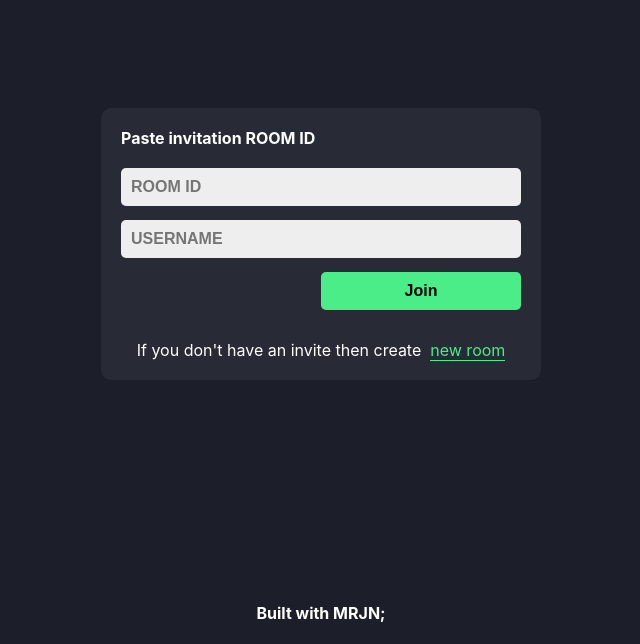
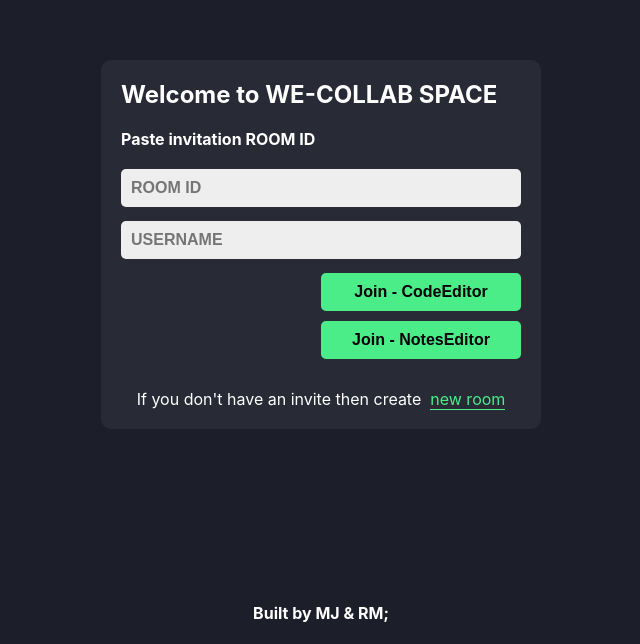
Before and after one commit to J-aswanth/Code_editor, a React (Create React App) app in the folder Projects/zcoder/: page / in a window 1280 px wide. Shown: the part 156-800 px from the top of the page, without its empty margins (319-959 px from the left). Built offline with nearby package versions, Linux system fonts and the light colour scheme.

Commit message:
added notes

```diff
--- a/Projects/zcoder/src/pages/Home.js
+++ b/Projects/zcoder/src/pages/Home.js
@@ -19,25 +19,50 @@ const Home = () => {
         toast.success('Created a new room');
     };
 
-    const joinRoom = () => {
+    const joinRoom1 = () => {
 
         if (!roomId || !username) {
             toast.error('ROOM ID & username is required');
             return;
         }
 
+
+
         // Redirect
 
         navigate(`/editor/${roomId}`, {
             state: {
                 username,
+
             },
         });
     };
 
+    const joinRoom2 = () => {
+
+        if (!roomId || !username) {
+            toast.error('ROOM ID & username is required');
+            return;
+        }
+
+
+
+        // Redirect
+
+        navigate(`/noteseditor/${roomId}`, {
+            state: {
+                username,
+
+            },
+        });
+    };
+
+
+
     const handleInputEnter = (e) => {
         if (e.code === 'Enter') {
-            joinRoom();
+            joinRoom1();
+            joinRoom2();
         }
     };
 
@@ -45,6 +70,7 @@ const Home = () => {
     return (
         <div className="homePageWrapper">
             <div className="formWrapper">
+                <h2 className="mainLabel">Welcome to WE-COLLAB SPACE</h2>
                 <h4 className="mainLabel">Paste invitation ROOM ID</h4>
                 <div className="inputGroup">
                     <input
@@ -63,8 +89,11 @@ const Home = () => {
                         value={username}
                         onKeyUp={handleInputEnter}
                     />
-                    <button className="btn joinBtn" onClick={joinRoom}>
-                        Join
+                    <button className="btn joinBtn" onClick={joinRoom1}>
+                        Join - CodeEditor
+                    </button>
+                    <button className="btn joinBtn" onClick={joinRoom2}>
+                        Join - NotesEditor
                     </button>
                     <span className="createInfo">
                         If you don't have an invite then create &nbsp;
@@ -76,7 +105,7 @@ const Home = () => {
             </div>
             <footer>
                 <h4>
-                    Built with MRJN;
+                    Built by MJ & RM;
                 </h4>
             </footer>
         </div>
```
